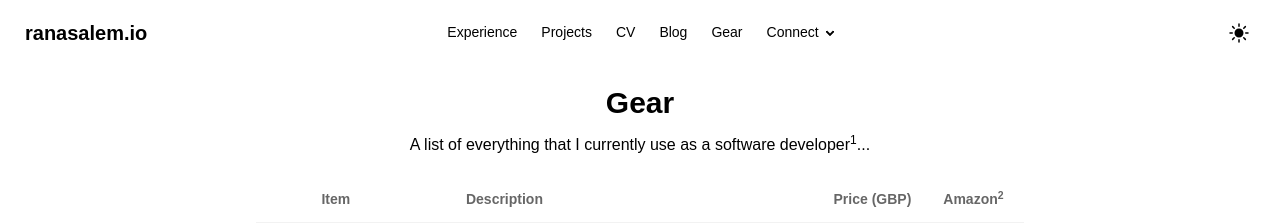
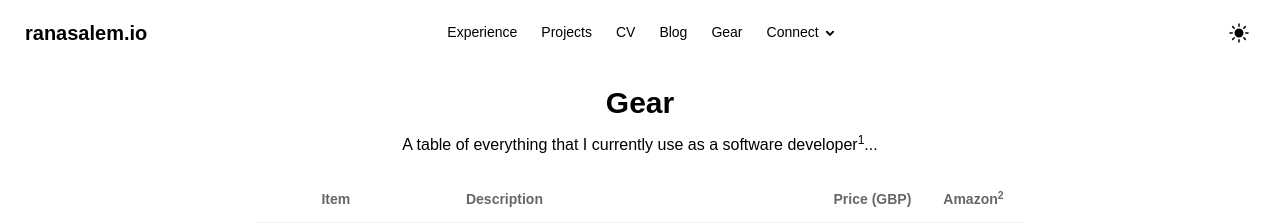
Before and after one commit to rtasalem/ranasalem.io, a Next.js app: page /gear in a window 1280 px wide. Shown: the top 223 px of the page. Built offline with nearby package versions, Linux system fonts and the light colour scheme.

Commit message:
update gear page description

```diff
--- a/app/gear/page.tsx
+++ b/app/gear/page.tsx
@@ -5,7 +5,7 @@ export default function Gear() {
     <div className="overflow-x-auto bg-base-100 text-base-content">
       <div className="text-center">
         <h1 className="text-3xl font-bold mt-5 mb-3">Gear</h1>
-        <p className="mb-5">A list of everything that I currently use as a software developer<sup>1</sup>...</p>
+        <p className="mb-5">A table of everything that I currently use as a software developer<sup>1</sup>...</p>
       </div>
       <div className="max-w-3xl mx-auto">
         <table className="table">
```
